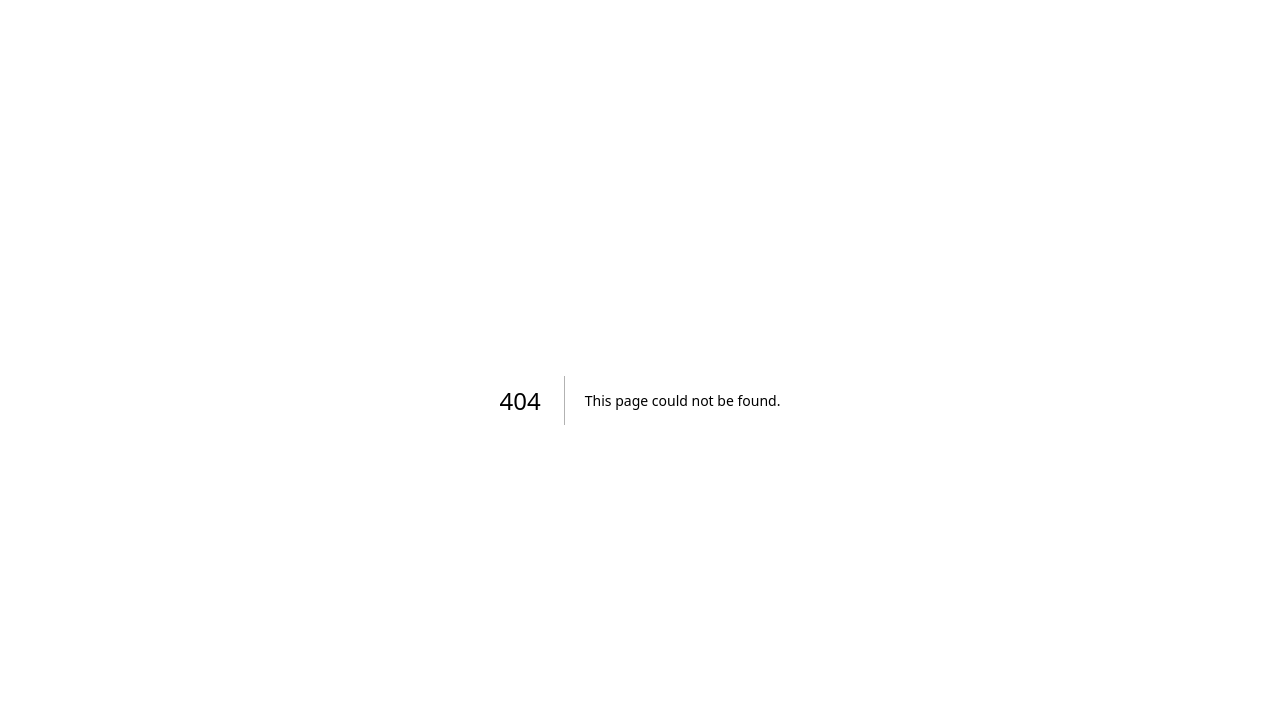
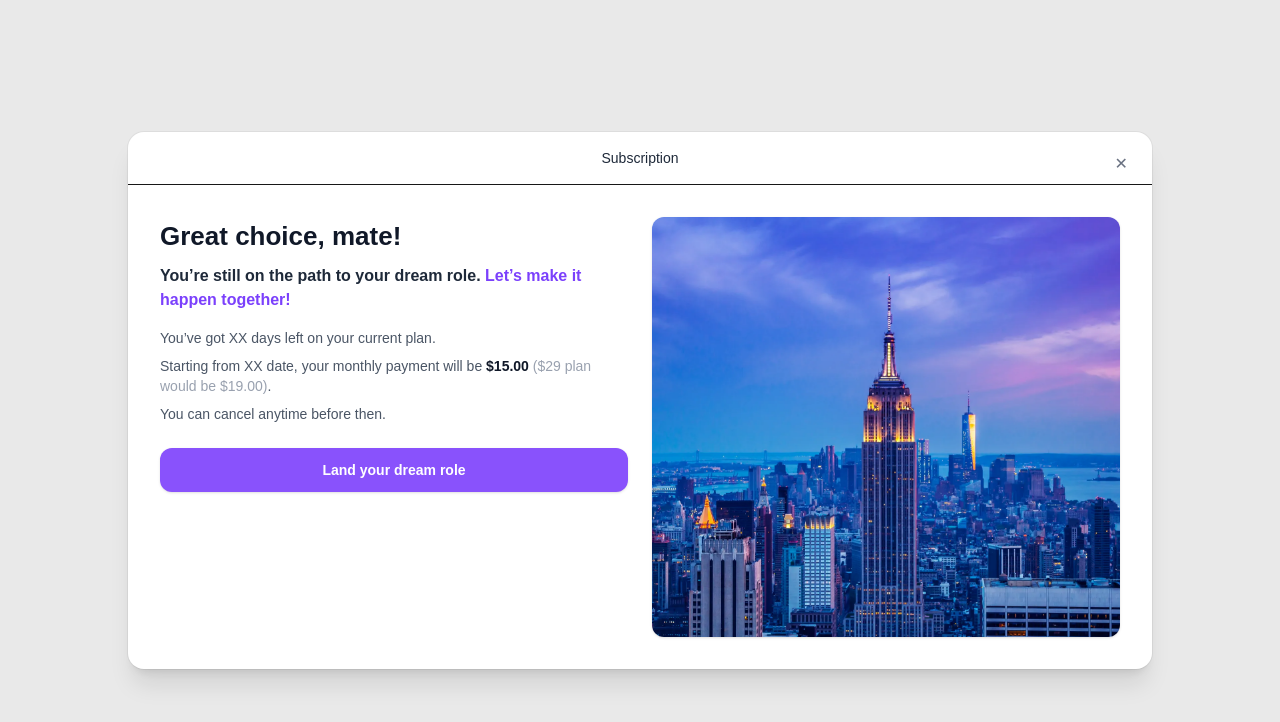
Before and after one commit to Samiz244/mm-cancel-flow-task-Samuel, a Next.js app: page /cancel/downsell_accepted in a window 1280 px wide. Before the commit this address had no page. Shown: the top 722 px of the page. Built offline with nearby package versions, Linux system fonts and the light colour scheme.

Commit message:
Create the page for when user accept the downsell.

```diff
--- /dev/null
+++ b/src/app/cancel/downsell_accepted/page.tsx
@@ -0,0 +1,68 @@
+// src/app/cancel/downsell_accepted/page.tsx
+import Image from 'next/image';
+
+export default function DownsellAcceptedPage() {
+  return (
+    <main className="min-h-screen bg-[#bfbfbf]/35 flex items-center justify-center p-4">
+      <div className="w-full max-w-5xl rounded-2xl bg-white shadow-xl ring-1 ring-black/5 overflow-hidden">
+        {/* Header */}
+        <div className="relative border-b px-4 sm:px-6 py-3 sm:py-4">
+          <div className="flex items-center justify-center">
+            <h2 className="text-[12px] sm:text-sm font-medium text-gray-800">Subscription</h2>
+          </div>
+          <span className="absolute right-3 top-2.5 sm:right-4 sm:top-3 rounded p-2 text-gray-500">✕</span>
+        </div>
+
+        {/* Content (image on top for mobile, right for md+) */}
+        <div className="grid grid-cols-1 md:grid-cols-2 gap-6 p-4 sm:p-6 md:p-8 items-start">
+          {/* IMAGE */}
+          <div className="order-1 md:order-2">
+            <div className="relative w-full h-[220px] sm:h-[260px] md:h-[360px] lg:h-[420px]">
+              <Image
+                src="/images/empire-state-compressed.jpg"
+                alt="City skyline"
+                fill
+                sizes="(min-width: 1024px) 40vw, (min-width: 768px) 50vw, 100vw"
+                className="rounded-xl object-cover shadow-sm"
+                priority
+              />
+            </div>
+          </div>
+
+          {/* COPY */}
+          <div className="order-2 md:order-1">
+            <h1 className="text-[22px] sm:text-[26px] font-extrabold text-gray-900">
+              Great choice, mate!
+            </h1>
+
+            <p className="mt-2 text-[14px] sm:text-[16px] text-gray-800 font-semibold">
+              You’re still on the path to your dream role.
+              <span className="text-[#7b40fc]"> Let’s make it happen together!</span>
+            </p>
+
+            <div className="mt-4 space-y-2 text-[12px] sm:text-sm text-gray-600">
+              <p>
+                You’ve got <span className="font-medium">XX days</span> left on your current plan.
+              </p>
+              <p>
+                Starting from <span className="font-medium">XX date</span>, your monthly payment will be
+                <span className="font-semibold text-gray-900"> $15.00</span>
+                <span className="text-gray-400"> ($29 plan would be $19.00)</span>.
+              </p>
+              <p>You can cancel anytime before then.</p>
+            </div>
+
+            <div className="mt-6">
+              <button
+                type="button"
+                className="w-full rounded-xl bg-[#8952fc] text-white py-3 text-sm font-semibold shadow-sm hover:bg-[#7b40fc]"
+              >
+                Land your dream role
+              </button>
+            </div>
+          </div>
+        </div>
+      </div>
+    </main>
+  );
+}
--- a/src/app/cancel/still-looking/downsell/page.tsx
+++ b/src/app/cancel/still-looking/downsell/page.tsx
@@ -69,14 +69,17 @@ export default function DownsellPage() {
 
                 {/* Secondary plan note */}
                 <div className="mt-1 text-center text-[11px] sm:text-xs text-purple-900/80">
-                  On $29 plan: <span className="font-medium">$19</span> <span className="text-gray-400 line-through">$29</span>
+                  On $29 plan: <span className="font-medium">$19</span>{' '}
+                  <span className="text-gray-400 line-through">$29</span>
                 </div>
 
                 {/* CTAs */}
                 <div className="mt-3 flex flex-col sm:flex-row gap-3">
+                  {/* ✅ Accept → confirmation page */}
                   <button
                     type="button"
                     className="flex-1 rounded-lg bg-emerald-500 text-white font-medium py-2 text-sm hover:brightness-95"
+                    onClick={() => router.push('/cancel/downsell_accepted')}
                   >
                     Get $10 off
                   </button>
--- a/src/app/cancel/still-looking/page.tsx
+++ b/src/app/cancel/still-looking/page.tsx
@@ -1,6 +1,6 @@
 // src/app/cancel/still-looking/page.tsx
 import Image from 'next/image';
-
+import Link from 'next/link';
 export default function StillLookingPage({
   searchParams,
 }: {
@@ -96,14 +96,16 @@ export default function StillLookingPage({
 
             {/* Promo + Continue section */}
             <div className="mt-6 space-y-3">
-              {showPromo && (
-                <button
-                  type="button"
-                  className="w-full rounded-xl bg-emerald-500 text-white py-2 text-sm font-semibold shadow-sm hover:brightness-95"
-                >
-                  Get $10 off | $15.00 / $25.00
-                </button>
-              )}
+            {showPromo && (
+  <div className="mt-4">
+    <Link
+      href="/cancel/downsell_accepted"
+      className="block w-full rounded-xl bg-emerald-500 text-white py-2 text-center text-sm font-semibold shadow-sm hover:brightness-95"
+    >
+      Get $10 off | $15.00 / $19.00
+    </Link>
+  </div>
+)}
               <button className="w-full rounded-xl bg-gray-100 text-gray-500 cursor-not-allowed py-3 text-sm font-medium">
                 Continue
               </button>
```
